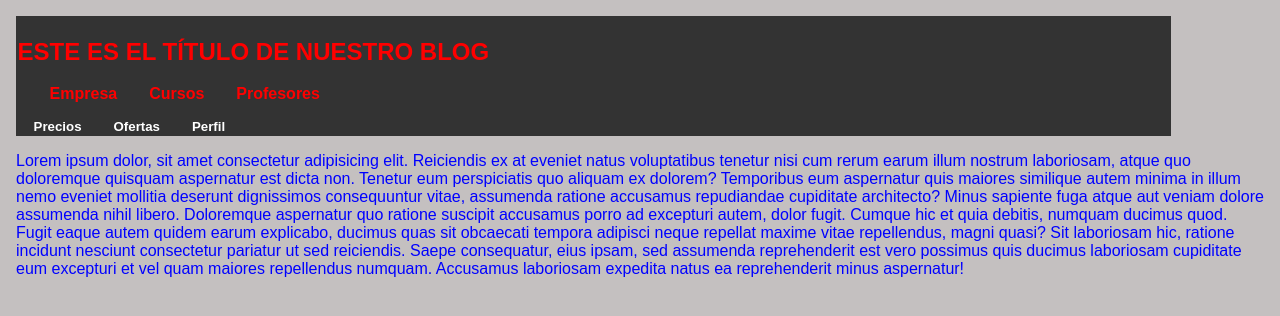
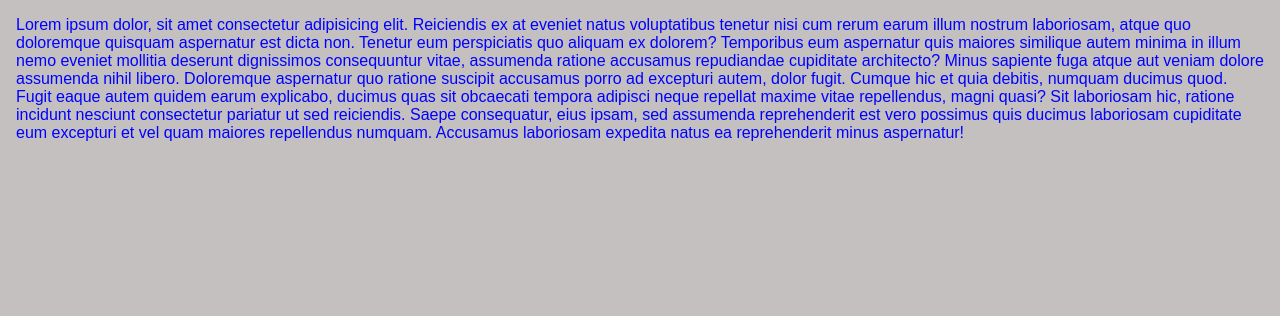
Before and after one commit to vic505/BLOG-CURSO-GIT-Y-GITHUB, a plain HTML site: page index.html in a window 1280 px wide. Drawn offline with Linux system fonts and the light colour scheme.

Commit message:
PRE MERGE

```diff
--- a/estilos/style.css
+++ b/estilos/style.css
@@ -4,29 +4,3 @@ body{
     margin: 1rem;
     background-color: rgb(196, 192, 192);
 }
-.cabecera
-{
-    width: 90vw;
-    min-height: 6rem;
-    background-color: #333;
-    color: red;
-    padding: .1rem;
-}
-
-.menu
-{
-    display: flex;
-    margin: 1rem ;
-}
-h4
-{
-    margin: 0 1rem;
-}
-.sub
-{
-    display: flex;
-    color: white;
-}
-h5{
-    margin: 0 1rem;
-}
--- a/index.html
+++ b/index.html
@@ -8,19 +8,7 @@
     <link rel="stylesheet" href="./estilos/style.css">
 </head>
 <body>
-    <article class="cabecera">
-        <h1>ESTE ES EL TÍTULO DE NUESTRO BLOG</h1>
-        <div class="menu">
-            <h4>Empresa</h4>
-            <h4>Cursos</h4>
-            <h4>Profesores</h4>
-        </div>
-        <div class="sub">
-            <h5>Precios</h5>
-            <h5>Ofertas</h5>
-            <h5>Perfil</h5>
-        </div>
-    </article>
+
     <article class="post">
         <p>Lorem ipsum dolor, sit amet consectetur adipisicing elit. Reiciendis ex at eveniet natus voluptatibus tenetur nisi cum rerum earum illum nostrum laboriosam, atque quo doloremque quisquam aspernatur est dicta non.
             Tenetur eum perspiciatis quo aliquam ex dolorem? Temporibus eum aspernatur quis maiores similique autem minima in illum nemo eveniet mollitia deserunt dignissimos consequuntur vitae, assumenda ratione accusamus repudiandae cupiditate architecto?
```
